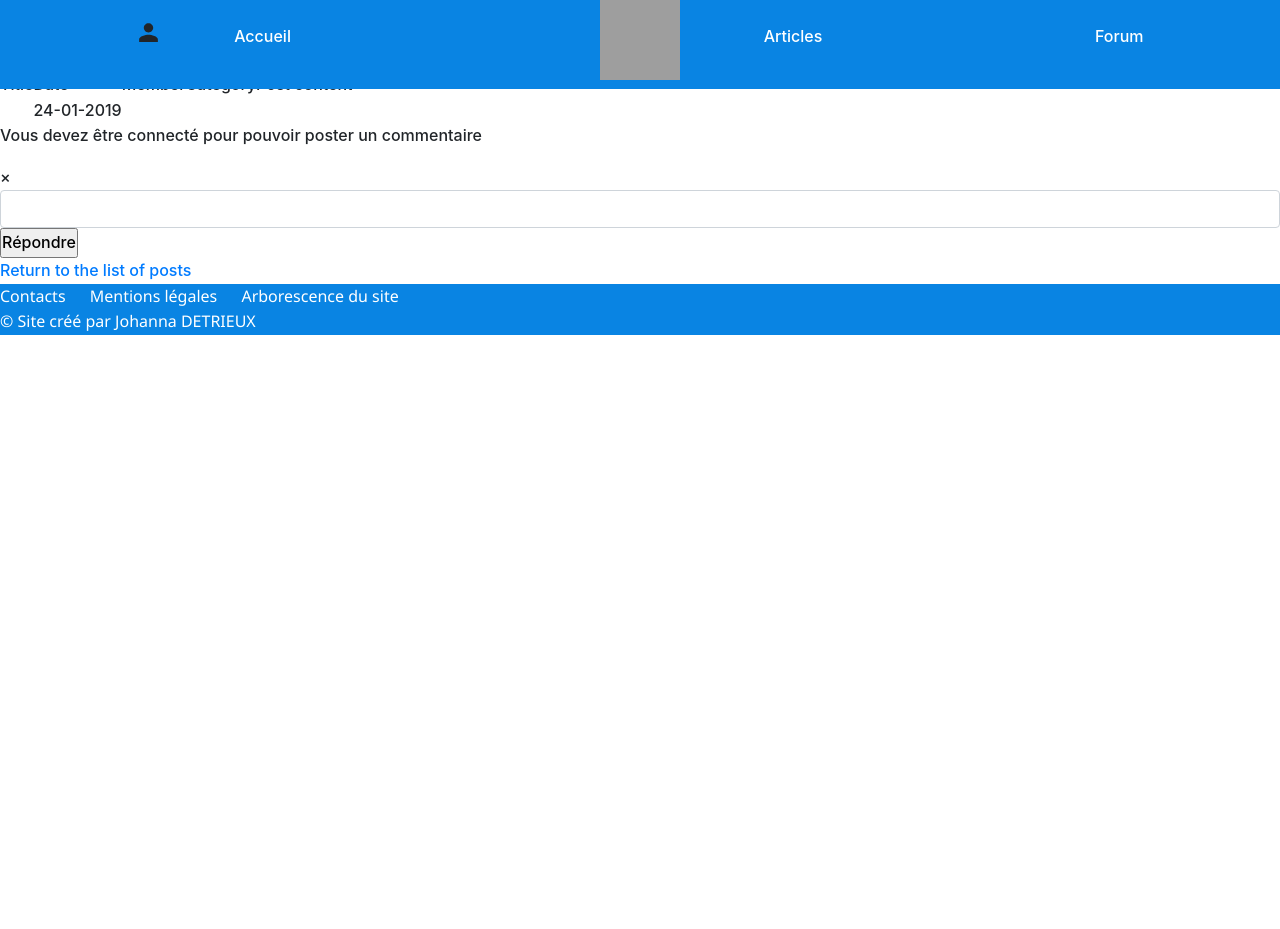
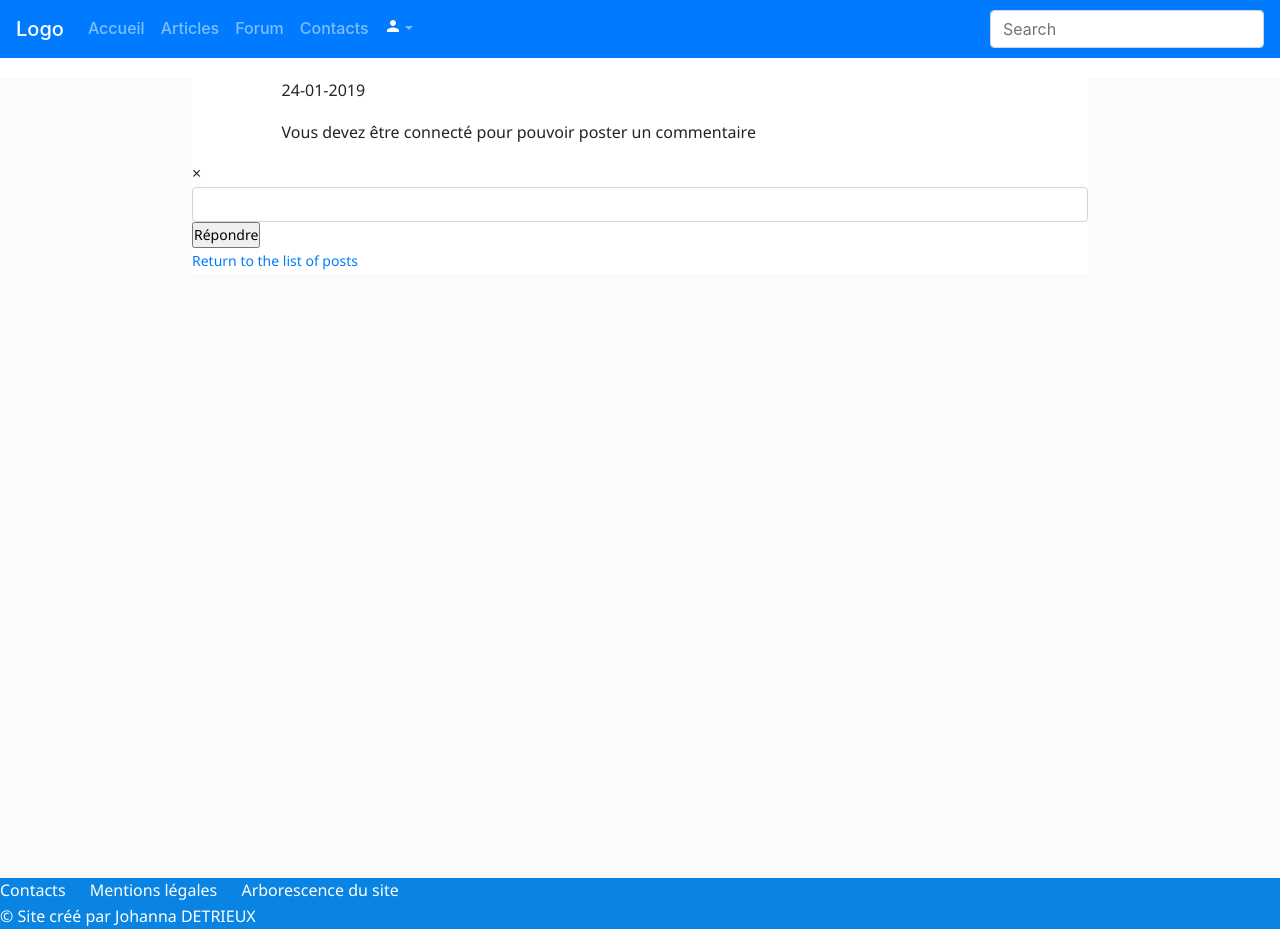
Before and after one commit to Jwana24/projet_afpa_2019, a Symfony app: template templates/forum/show.html.twig in a window 1280 px wide. Before the commit the page ends 335 px from the top, so only its background shows below. Run offline with Twig, Linux system fonts and the light colour scheme; the template is opened without the code that fills it, so the values that code supplies are empty; form fields are guessed from the names that the template uses; some libraries are stand-ins or nearby versions; grey boxes are pictures that could not be loaded.

Commit message:
modif bootstrap

```diff
--- a/public/CSS/style.css
+++ b/public/CSS/style.css
@@ -14,9 +14,9 @@
     cursor: default;
 }
 
-body
+main
 {
-    margin-top: 72px !important;
+    min-height: 100vh;
 }
 
 footer
@@ -42,140 +42,18 @@ footer a:hover
     color: #273c75;;
 }
 
-/* MAIN MENU (base.html.twig) */
-
-.main-menu
+footer p
 {
-    z-index: 1001;
-    position: fixed;
-    left: 0;
-    top: 0;
-    width: 100vw;
-    background-color: rgba(9, 132, 227, 1);
+    margin-bottom: 0;
 }
 
-.main-menu > ul > li > a, .main-menu > ul > li > span
-{
-    color: white;
-    padding: 20px 30px;
-    text-decoration: none;
-}
-
-.main-menu > ul > li:hover a, .main-menu > ul > li:hover span
-{
-    padding: 15px 30px 20px 30px;
-}
-
-.main-menu li
-{
-    list-style: none;
-    position: relative;
-}
-
-.main-menu > li > span
-{
-    width: 100px;
-    height: 100%;
-}
-
-.main-menu > ul > li:hover
-{
-    border-top: 5px solid white;
-    background-color: rgba(228, 77, 38, 0.15);
-}
-
-.main-menu a
-{
-    display: inline-block;
-    text-decoration: none;
-}
-
-.submenu, .submenu1
-{
-    display: none;
-    position: absolute;
-    top: 100%;
-    left: 0;
-    padding: 0;
-    z-index: 1000;
-}
-
-.submenu li, .submenu1 li
-{
-    border-bottom: 1px solid #CCC;
-    background-color: #0984e3;
-}
-
-.submenu li:hover, .submenu1 li:hover
-{
-    background-color: #273c75;
-}
-
-.submenu li a, .submenu1 li a
-{
-    padding: 15px 30px;
-    font-size: 13px;
-    color: #222538;
-    width: 270px;
-}
-
-.main-menu .logo
-{
-    font-family: 'PiqueMyInterest';
-    position: fixed;
-    width: 80px;
-    height: 80px;
-    left: calc(50vw - 40px);
-    top: 0;
-}
-
-.main-menu .main-ul
-{
-    display: flex;
-    justify-content: space-around;
-    align-items: center;
-}
-
-.main-menu ul li
-{
-    list-style: none;
-}
-
-.icon, .span-registration .icon
-{
-    cursor: pointer;
-    font-size: 25px;
-    z-index: 9999;
-}
-
-.language a, .registration a
-{
-    padding: 15px 30px;
-}
-
-.registration
-{
-    width: 140px;
-    text-align: center;
-}
-
-.menu-language .language li
-{
-    margin-bottom: 5px;
-}
-
-.main-menu .btn-home
-{
-    position: relative;
-    left: -200px;
-}
 
 /* MODAL INSCRIPTION (SUR TOUTES LES PAGES) */
 
 .modal_inscription,
 .modal_connection
 {
-    display: flex;
+    display: none;
     z-index: 999999999999;
     position: fixed;
     width: 30vw;
@@ -531,10 +409,11 @@ body, #slider, .wrap, .slide-content
     margin-top: 100px;
 }
 
-/* ARTICLES PAGE (COMMENTS & RESPONSES) */
+/* ARTICLES PAGE (COMMENTS & RESPONSES) + FORUM PAGE (POSTS) */
 /* Show */
 
-.main-article
+.main-article,
+.main-forum
 {
     font-family: 'Segoe UI';
     flex-direction: column;
@@ -542,12 +421,15 @@ body, #slider, .wrap, .slide-content
 }
 
 .main-article a,
-.main-article input
+.main-article input,
+.main-forum a,
+.main-forum input
 {
     font-size: 14px;
 }
 
-.article-page
+.article-page,
+.forum-page
 {
     width: 70%;
     height: 100%;
@@ -555,7 +437,8 @@ body, #slider, .wrap, .slide-content
     background-color: white;
 }
 
-.article-show
+.article-show,
+.forum-show
 {
     width: 80%;
     height: 100%;
@@ -570,7 +453,8 @@ body, #slider, .wrap, .slide-content
     margin: 0 auto;
 }
 
-.article-show .title-article
+.article-show .title-article,
+.forum-show .title-post
 {
     margin-top: 20px;
     font-size: 30px;
@@ -592,7 +476,8 @@ body, #slider, .wrap, .slide-content
 
 .btn-delete-article,
 .like-article a,
-.btn-admin-article a
+.btn-admin-article a,
+.container .btn-link-forum a
 {
     border: none;
     background-color: #0984e3;
@@ -611,7 +496,8 @@ body, #slider, .wrap, .slide-content
 .article-page .article-comment .btn-delete-comment:hover,
 .article-page .article-comment .btn-delete-response:hover,
 .article-page .a-article-list:hover,
-.article-page .like-article a:hover
+.article-page .like-article a:hover,
+.container .btn-link-forum a:hover
 {
     background-color: #273c75;
 }
@@ -849,48 +735,16 @@ ion-icon[name=heart-empty]
     width: 10%;
 }
 
-/* Modal window */
 
-/* .modal_response
+/* FORUM (POSTS LISTS) */
+
+.navigation > div
 {
-    z-index: 1000000;
-    display: none;
-    position: fixed;
-    top: 0;
-    left: 0;
-    width: 100vw;
-    height: 100vh;
-    opacity: 0.65;
-    background-color: black;
+    margin-left: 11%;
+    margin-bottom: 20px;
+    margin-top: 20px;
 }
 
-.center_modal_response
-{
-    background-color: #dfe6e9;
-    width: 500px;
-    height: 400px;
-    margin: auto;
-}
-
-.center_modal_response form
-{
-    display: flex;
-    flex-direction: column;
-    width: 100%;
-    height: 100%;
-}
-
-.center_modal_response textarea
-{
-    margin: auto;
-    width: 400px;
-    height: 300px;
-}
-
-.close_modal_response
-{
-    cursor: pointer;
-} */
 
 /* MEDIA QUERY */
 
--- a/public/js/registration.js
+++ b/public/js/registration.js
@@ -7,7 +7,15 @@ let modalInsc = document.querySelector('.modal_inscription');
 
 let btnInsc = document.querySelector('.btn-inscription');
 
-modalInsc.style.display = 'none';
+// CONNECTION
+let closeModalCo = document.querySelector('.cross-close-co');
+let modalCo = document.querySelector('.modal_connection');
+
+let btnCo = document.querySelector('.btn-connection');
+
+
+
+// INSCRIPTION
 
 formContainerInsc.addEventListener('submit',(e) =>
 {
@@ -42,7 +50,7 @@ btnInsc.addEventListener('click', (e) =>
     e.preventDefault();
     modalCo.style.display = 'none';
 
-    if(modalInsc.style.display == 'none')
+    if(modalInsc.style.display == 'none' || modalInsc.style.display == '')
     {
         modalInsc.style.display = 'flex';
     }
@@ -63,12 +71,6 @@ btnInsc.addEventListener('click', (e) =>
 
 
 // CONNECTION
-let closeModalCo = document.querySelector('.cross-close-co');
-let modalCo = document.querySelector('.modal_connection');
-
-let btnCo = document.querySelector('.btn-connection');
-console.log(modalCo);
-modalCo.style.display = 'none';
 
 closeModalCo.addEventListener('click', () =>
 {
@@ -80,7 +82,7 @@ btnCo.addEventListener('click', (e) =>
     e.preventDefault();
     modalInsc.style.display = 'none';
 
-    if(modalCo.style.display == 'none')
+    if(modalCo.style.display == 'none' || modalCo.style.display == '')
     {
         modalCo.style.display = 'flex';
     }
--- a/templates/base.html.twig
+++ b/templates/base.html.twig
@@ -9,53 +9,60 @@
         {% block stylesheets %}{% endblock %}
     </head>
     <body>
+        <main>
+            <nav class="navbar navbar-expand-md navbar-dark bg-primary">
+                <a class="navbar-brand" href="{{ path('accueil') }}">Logo</a>
+                <button class="navbar-toggler" type="button" data-toggle="collapse" data-target="#navbarsExample04" aria-controls="navbarsExample04" aria-expanded="false" aria-label="Toggle navigation">
+                    <span class="navbar-toggler-icon"></span>
+                </button>
 
-        <nav class="main-menu">
-            <img class="logo" src="{{ asset('images/logo-site-lesnac.svg') }}" alt="Logo du site LesNac">
-
-            <ul class="main-ul">
-                {% if is_granted('ROLE_USER') %}
-                    <li class="menu-language">
-                        <a><ion-icon class="icon" style="color: white" name="globe"></ion-icon></a>
-                        <ul class="submenu">
-                            <li><a href="{{ path('translation', {'_language':'fr_FR', 'last_path':last_path}) }}">Français</a></li>
-                            <li><a href="{{ path('translation', {'_language':'en', 'last_path':last_path}) }}">English</a></li>
-                        </ul>
+                <div class="collapse navbar-collapse" id="navbarsExample04">
+                    <ul class="navbar-nav mr-auto">
+                        <li class="nav-item">
+                            <a class="nav-link" href="{{ path('accueil') }}">Accueil</a>
+                        </li>
+                        <li class="nav-item">
+                            <a class="nav-link" href="{{ path('articles_list') }}">Articles</a>
+                        </li>
+                        <li class="nav-item">
+                            <a class="nav-link" href="{{ path('posts_list') }}">Forum</a>
+                        </li>
+                        <li class="nav-item">
+                            <a class="nav-link" href="{{ path('accueil') }}#contacts">Contacts</a>
                         </li>
 
-                    <li class="container-registration">
-                        <a class="span-registration"><ion-icon name="person"></ion-icon></a>
-                        <ul class="submenu1">
-                            <li><a href="{{ path('logout') }}">{% trans %}Déconnexion{% endtrans %}</a></li>
-                            <li><a href="{{ path('member_show', {'id':user.id}) }}">{% trans %}Voir mon profil{% endtrans %}</a></li>
-                        </ul>
+                        {% if is_granted('ROLE_USER') %}
+                            <li class="nav-item dropdown">
+                                <a class="nav-link dropdown-toggle" href="#" id="dropdown04" data-toggle="dropdown" aria-haspopup="true" aria-expanded="false"><ion-icon style="color: white" name="person"></ion-icon></a>
+                                <div class="dropdown-menu" aria-labelledby="dropdown04">
+                                    <a class="dropdown-item" href="{{ path('logout') }}">Déconnection</a>
+                                    <a class="dropdown-item" href="{{ path('member_show', {'id':app.user.id}) }}">Mon profil</a>
+                                </div>
                             </li>
 
+                            <li class="nav-item dropdown">
+                                <a class="nav-link dropdown-toggle" href="#" id="dropdown04" data-toggle="dropdown" aria-haspopup="true" aria-expanded="false"><ion-icon class="icon" style="color: white" name="globe"></ion-icon></a>
+                                <div class="dropdown-menu" aria-labelledby="dropdown04">
+                                    <a class="dropdown-item" href="{{ path('translation', {'_language':'fr_FR', 'last_path':last_path}) }}">Français</a>
+                                    <a class="dropdown-item" href="{{ path('translation', {'_language':'en', 'last_path':last_path}) }}">Anglais</a>
+                                </div>
+                            </li>
                         {% else %}
-
-                    <li class="item-main-menu">
-                        <a class="span-registration"><ion-icon class="icon" name="person"></ion-icon></a>
-                        <ul class="submenu1">
-                            <li><a class="btn-connection" href="{{ path('login') }}">Connexion</a></li>
-                            <li><a class="btn-inscription" href="{{ path('inscription') }}">Inscription</a></li>
-                        </ul>
+                            <li class="nav-item dropdown">
+                                <a class="nav-link dropdown-toggle" href="#" id="dropdown04" data-toggle="dropdown" aria-haspopup="true" aria-expanded="false"><ion-icon style="color: white" name="person"></ion-icon></a>
+                                <div class="dropdown-menu" aria-labelledby="dropdown04">
+                                    <a class="dropdown-item btn-connection" href="{{ path('login') }}">Connection</a>
+                                    <a class="dropdown-item btn-inscription" href="{{ path('inscription') }}">Inscription</a>
+                                </div>
                             </li>
-
                         {% endif %}
 
-                <li class="btn-home">
-                    <a href="{{ path('accueil') }}">Accueil</a>
-                </li>
+                    </ul>
 
-                <li>
-                    <a href="{{ path('articles_list') }}">Articles</a>
-                </li>
-
-                <li>
-                    <a href="{{ path('posts_list') }}">Forum</a>
-                </li>
-
-            </ul>
+                    <form class="form-inline my-2 my-md-0">
+                        <input class="form-control" type="text" placeholder="Search">
+                    </form>
+                </div>
             </nav>
 
             {% if not is_granted('ROLE_USER') %}
@@ -144,9 +151,10 @@
             </div>
 
             {% block body %}{% endblock %}
+        </main>
 
         <footer>
-            <a href="#">Contacts</a>
+            <a href="{{ path('accueil') }}#contacts">Contacts</a>
             <a href="#">Mentions légales</a>
             <a href="#">Arborescence du site</a>
             <p>© Site créé par Johanna DETRIEUX</p>
--- a/templates/forum/show.html.twig
+++ b/templates/forum/show.html.twig
@@ -3,23 +3,22 @@
 {% block title %}{{post.TitlePost}}{% endblock %}
 
 {% block body %}
-    <table>
-        <tr>
-            <th>{% trans %}Titre{% endtrans %}</th>
+    <main class="main-forum">
+        <div class="forum-page">
+            <section class="container-forum">
+                <article class="forum-show">
+
+            {# <th>{% trans %}Titre{% endtrans %}</th>
             <th>{% trans %}Date{% endtrans %}</th>
             <th>{% trans %}Membre{% endtrans %}</th>
             <th>{% trans %}Catégorie{% endtrans %}</th>
-            <th>{% trans %}Contenu du post{% endtrans %}</th>
-        <tr>
+            <th>{% trans %}Contenu du post{% endtrans %}</th> #}
 
-        <tr>
-            <td>{{post.TitlePost}}</td>
-            <td>{{post.DatePost|date('d-m-Y')}}</td>
-            <td>{{post.IdMemberFK.username}}</td>
-            <td>{{post.categorie}}</td>
-            <td>{{post.TextPost}}</td>
-        </tr>
-    </table>
+                    <h2 class="title-post">{{post.TitlePost}}</h2>
+                    <p>{{post.DatePost|date('d-m-Y')}}</p>
+                    <p>{{post.IdMemberFK.username}}</p>
+                    <p>{{post.categorie}}</p>
+                    <p>{{post.TextPost}}</p>
 
                     {% if is_granted('MODIFPOST', post) %}
                         {{ include('forum/delete.html.twig') }}
@@ -34,6 +33,9 @@
                     {% else %}
                         <p>Vous devez être connecté pour pouvoir poster un commentaire</p>
                     {% endif %}
+
+                </article>
+            </section>
 
     {% for comment in comments %}
         <section>
@@ -90,6 +92,9 @@
         </div>
     {% endfor %}
 
+        </div>
+    </main>
+
 {% endblock %}
 
 {% block javascripts %}
```
Also changed, not shown: templates/forum/index.html.twig (+26 -13 lines), templates/general/index.html.twig (+8 -7 lines). Lines whose indentation alone changed are shown as unchanged.
